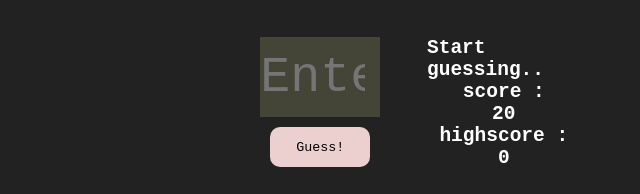
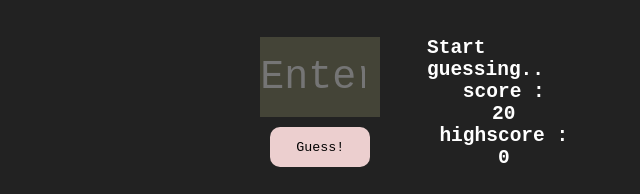
Before and after one commit to Rahul614-design/Guess-my-number, a plain HTML site: page index.html in a window 1280 px wide. Shown: the part 270-464 px from the top of the page, 218-858 px from the left. Drawn offline with Linux system fonts and the light colour scheme.

Commit message:
Update style.css

```diff
--- a/style.css
+++ b/style.css
@@ -60,7 +60,7 @@ body{
     display: flex;
     align-items: center;
     justify-content: center;
-    font-size: 50px;
+    font-size: 40px;
     text-align: center;
     color: #fff;
     /* margin: 10px; */
```
